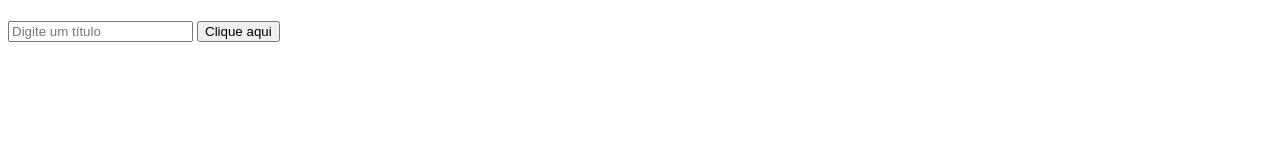
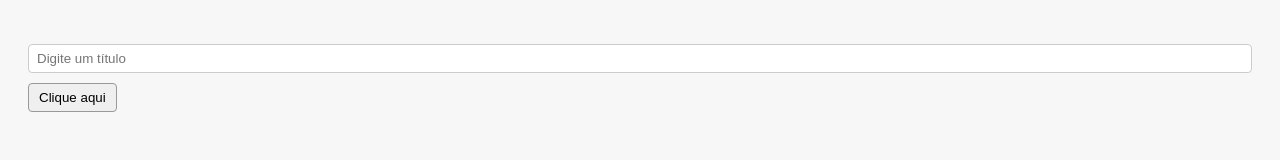
Before and after one commit to matheus-larre/Exercicios-js-dom-matheus-larre, a plain HTML site: page questao01/questao01.html in a window 1280 px wide. Drawn offline with Linux system fonts and the light colour scheme.

Commit message:
chore: linkar styles.css nas páginas questao01-04

```diff
--- a/questao01/questao01.html
+++ b/questao01/questao01.html
@@ -4,6 +4,7 @@
   <meta charset="utf-8" />
   <meta name="viewport" content="width=device-width,initial-scale=1" />
   <title>Questão 01</title>
+  <link rel="stylesheet" href="../styles.css" />
 </head>
 <body>
   <h1 id="titulo"></h1>
```
Also changed, not shown: questao02/questao02.html (+1 -0 lines), questao03/questao03.html (+1 -0 lines), questao04/questao04.html (+1 -0 lines).
